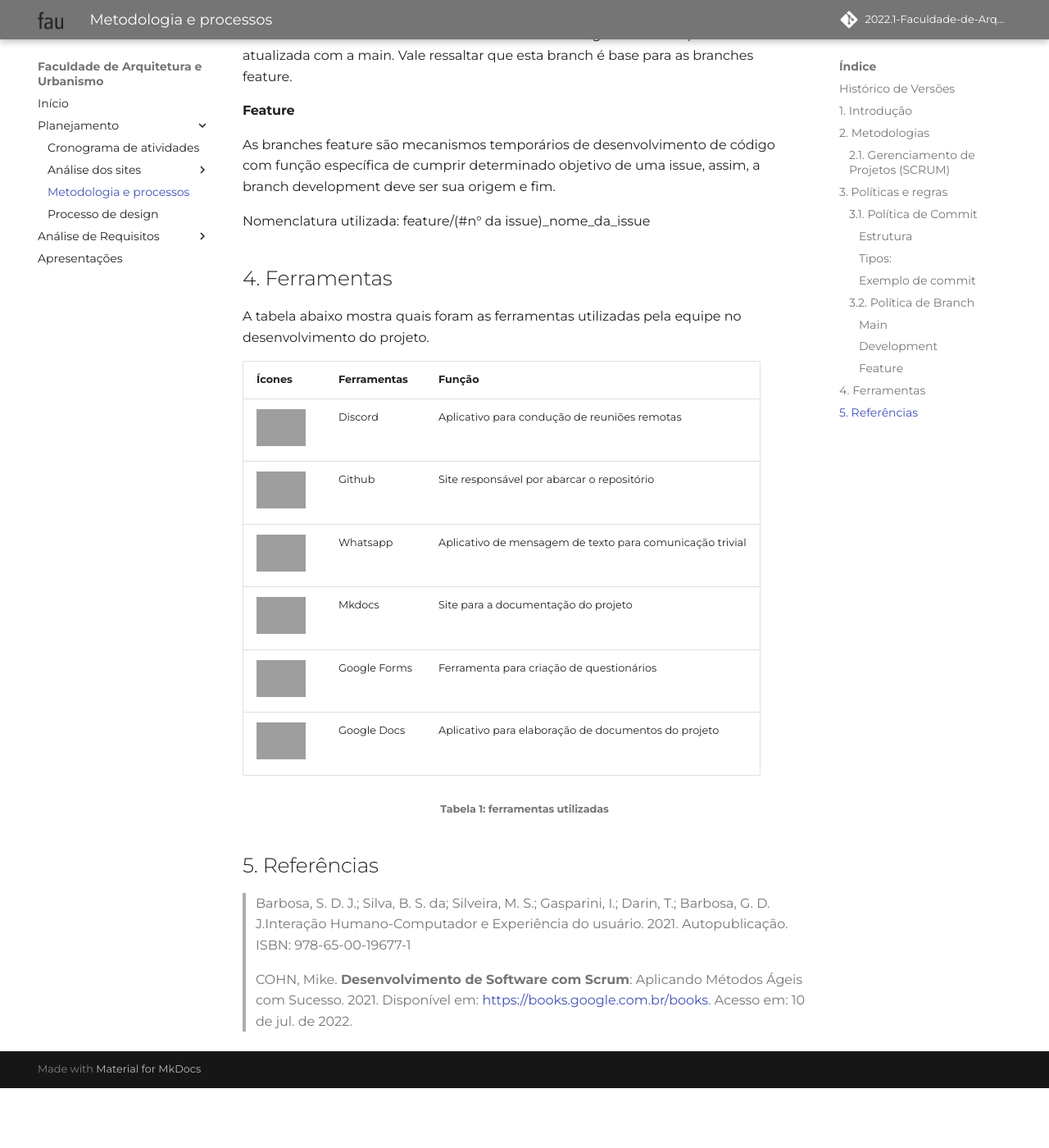
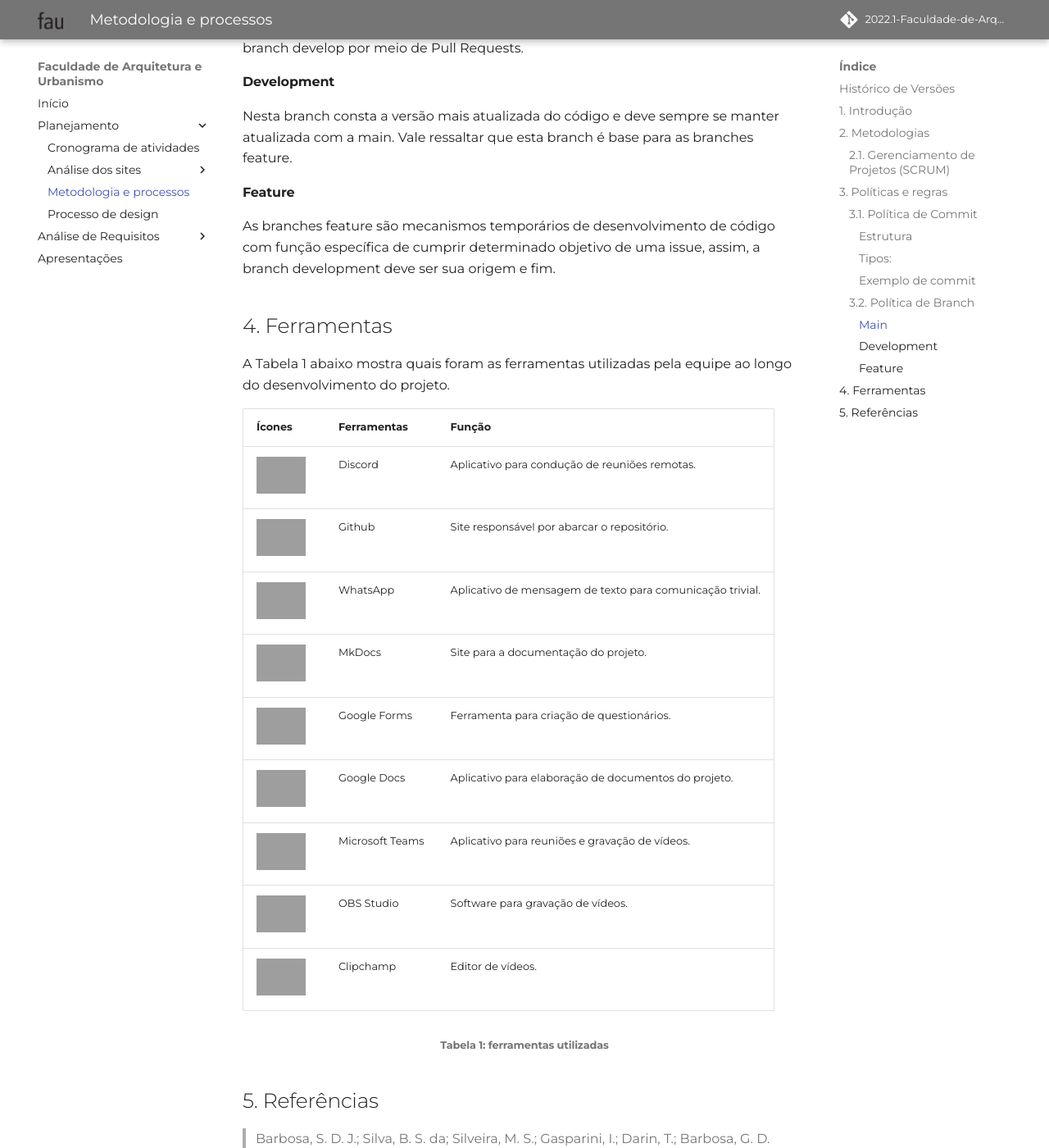
Before and after one commit to Mateusvff/2022.1-Faculdade-de-Arquitetura-e-Urbanismo, an MkDocs documentation site: the page built from docs/planejamento/metodologia-e-processos.md, in a window 1280 px wide and 1400 px high, scrolled down 2509 px. Shown: the whole window at 82% size. Built offline with MkDocs 1.6.1 and Material for MkDocs 9.7.7, drawn with Linux system fonts in a browser that asks for light colours; some web fonts are replaced; comment, search, counter and statistics services are not loaded; before the commit the page ends 3836 px from its top, so only the background shows below that; some of the changed text lies outside the part shown; grey boxes are pictures that could not be loaded.

Commit message:
:pencil:(#26) atualização da tabela de ferramentas

```diff
--- a/docs/planejamento/metodologia-e-processos.md
+++ b/docs/planejamento/metodologia-e-processos.md
@@ -8,6 +8,7 @@
 09/07/2022 | 0.2 | Adição do conteúdo dos tópicos 1, 2, 3, 4 e 5 | Letícia Aires | Matheus Costa
 16/07/2022 | 0.3 | Adição de legenda da tabela de ferramentas | Matheus Costa | Caio César
 29/07/2022 | 0.4 | Adição de ferramenta | Letícia Aires | Caio César
+01/07/2022 | 0.5 | Atualização da tabela de ferramentas utilizadas | Matheus Costa | Letícia Aires
 
 ## 1. Introdução
 
@@ -75,20 +77,21 @@ Nesta branch consta a versão mais atualizada do código e deve sempre se manter
 
 As branches feature são mecanismos temporários de desenvolvimento de código com função específica de cumprir determinado objetivo de uma issue, assim, a branch development deve ser sua origem e fim.
 
-Nomenclatura utilizada: feature/(#n° da issue)_nome_da_issue
-
 ## 4. Ferramentas
 
-A tabela abaixo mostra quais foram as ferramentas utilizadas pela equipe no desenvolvimento do projeto.
+A Tabela 1 abaixo mostra quais foram as ferramentas utilizadas pela equipe ao longo do desenvolvimento do projeto.
 
 | **Ícones** | **Ferramentas** | **Função** |
 | --- | --- | --- |
-|<img src="https://user-images.githubusercontent.com/54439337/178488439-887b302a-df0b-4a4b-8929-cb5e3a7c977b.png" height= 60 width=60> | Discord| Aplicativo para condução de reuniões remotas |
-|<img src="https://user-images.githubusercontent.com/54439337/178488593-7d264a24-1a36-41c5-81cd-88a07b0f6c04.png" height= 60 width=60> | Github| Site responsável  por abarcar o repositório |
-|<img src="https://user-images.githubusercontent.com/54439337/178488687-c0b4806d-6d4f-49e0-ac83-70490371a6cc.png" height= 60 width=60> | Whatsapp| Aplicativo de mensagem de texto para comunicação trivial |
-|<img src="https://user-images.githubusercontent.com/54439337/178488789-69ddaafc-2d25-4d76-b780-3a90bda82ee6.png" height= 60 width=60> | Mkdocs| Site para a documentação do projeto |
-|<img src="https://github.com/Interacao-Humano-Computador/2022.1-Faculdade-de-Arquitetura-e-Urbanismo/raw/development/docs/assets/google-forms.svg" height= 60 width=60> | Google Forms| Ferramenta para criação de questionários |
-|<img src="https://user-images.githubusercontent.com/72623771/181744117-8c4402d5-b7a9-43b6-ad5f-aa22fe31ad4d.png" height= 60 width=60> | Google Docs| Aplicativo para elaboração de documentos do projeto |
+|<img src="https://user-images.githubusercontent.com/54439337/178488439-887b302a-df0b-4a4b-8929-cb5e3a7c977b.png" height= 60 width=60> | Discord| Aplicativo para condução de reuniões remotas. |
+|<img src="https://user-images.githubusercontent.com/54439337/178488593-7d264a24-1a36-41c5-81cd-88a07b0f6c04.png" height= 60 width=60> | Github| Site responsável  por abarcar o repositório. |
+|<img src="https://user-images.githubusercontent.com/54439337/178488687-c0b4806d-6d4f-49e0-ac83-70490371a6cc.png" height= 60 width=60> | WhatsApp| Aplicativo de mensagem de texto para comunicação trivial. |
+|<img src="https://user-images.githubusercontent.com/54439337/178488789-69ddaafc-2d25-4d76-b780-3a90bda82ee6.png" height= 60 width=60> | MkDocs| Site para a documentação do projeto. |
+|<img src="https://github.com/Interacao-Humano-Computador/2022.1-Faculdade-de-Arquitetura-e-Urbanismo/raw/development/docs/assets/google-forms.svg" height= 60 width=60> | Google Forms| Ferramenta para criação de questionários. |
+|<img src="https://user-images.githubusercontent.com/72623771/181744117-8c4402d5-b7a9-43b6-ad5f-aa22fe31ad4d.png" height= 60 width=60> | Google Docs| Aplicativo para elaboração de documentos do projeto. |
+|<img src="https://user-images.githubusercontent.com/72279998/182245998-ec14cd4a-1d7a-4f9d-ae46-f039acd48ea0.png" height= 60 width=60> | Microsoft Teams| Aplicativo para reuniões e gravação de vídeos. |
+|<img src="https://user-images.githubusercontent.com/72279998/182247936-cec95cfa-0619-41f7-808f-21859692cc48.png" height= 60 width=60> | OBS Studio | Software para gravação de vídeos. |
+|<img src="https://user-images.githubusercontent.com/72279998/182248688-2afa7006-cf91-4afc-9836-faa29b105dd6.png" height= 60 width=60> | Clipchamp | Editor de vídeos. |
 <h6 align = "center">Tabela 1: ferramentas utilizadas</h6>
 
 ## 5. Referências
```
Also changed, not shown: other parts of docs/planejamento/metodologia-e-processos.md (+1 -0 lines).
